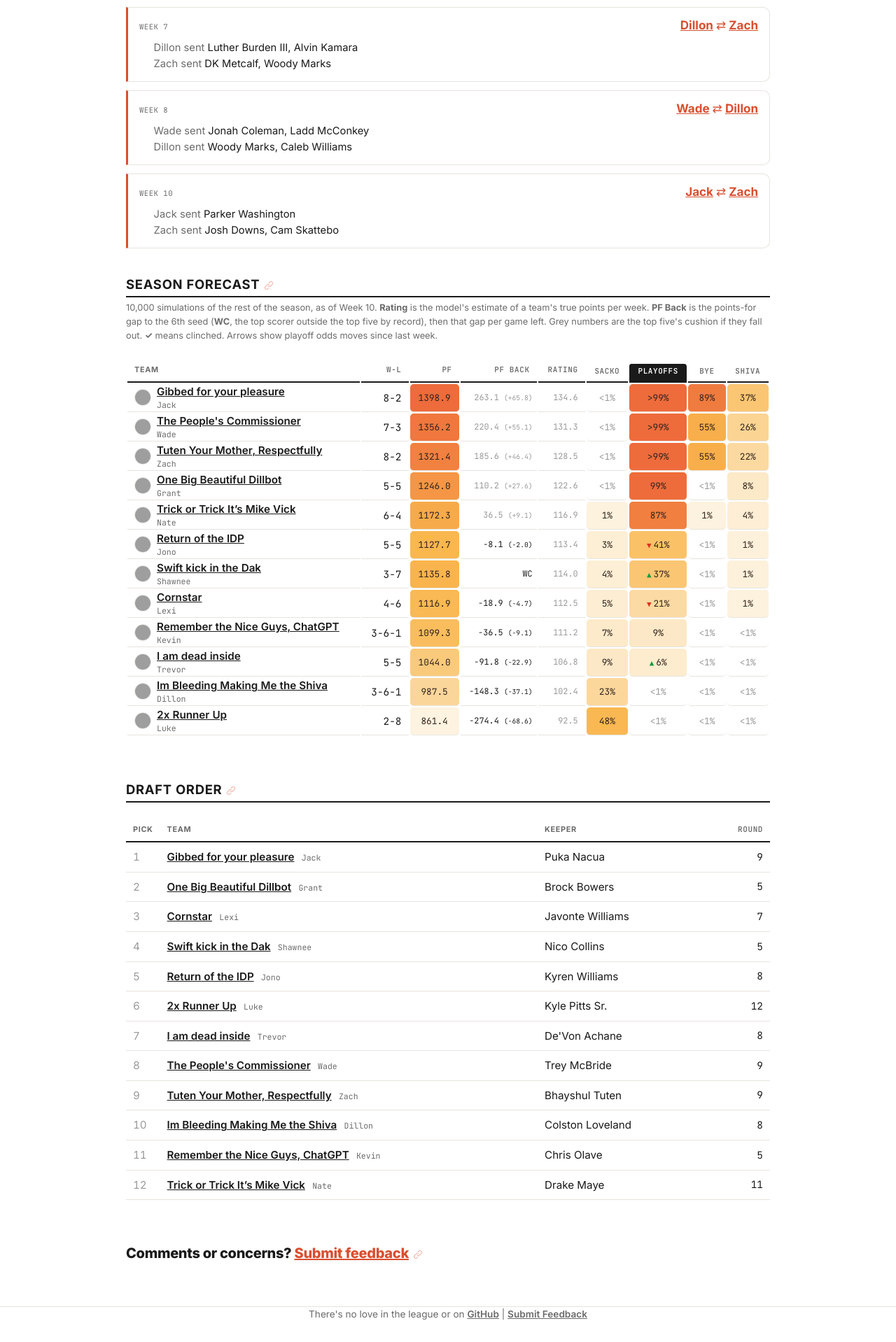
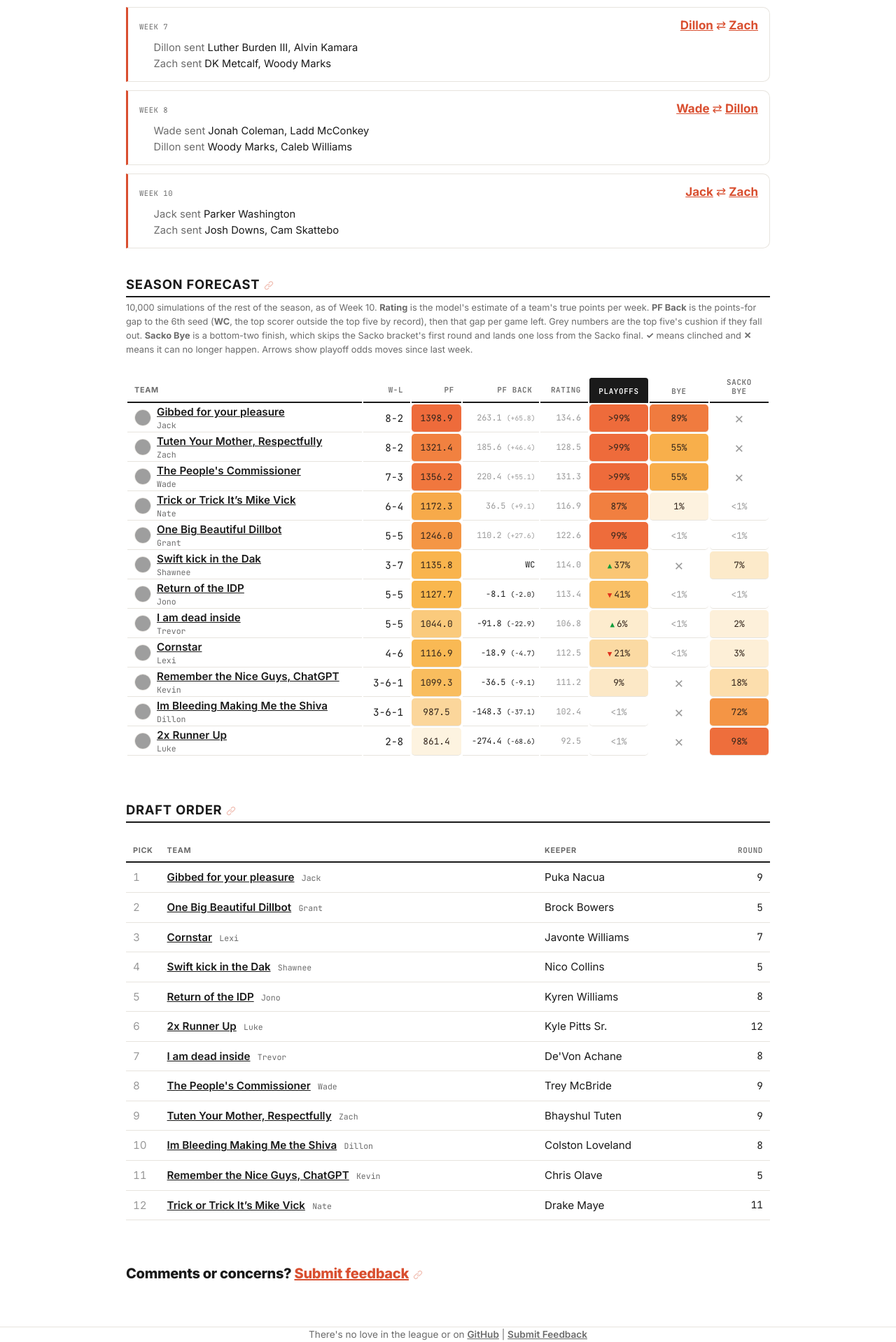
Before and after one commit to dillondrenzek/no-love-in-the-league, a Jekyll site: the page built from docs/seasons/2026.md, in a window 1280 px wide. Shown: the part 1829-3747 px from the top of the page at 70% size. Built offline with Jekyll 4.4.1, drawn with Linux system fonts in a browser that asks for light colours; before the commit the page ends 3718 px from its top, so only the background shows below that; grey boxes are pictures that could not be loaded.

Commit message:
edit to the forecast

```diff
--- a/docs/_data/odds.yml
+++ b/docs/_data/odds.yml
@@ -12,10 +12,12 @@
     rating: 134.6
     proj_wins: 11.1
     cells:
-      sacko:
-        text: <1%
+      sacko_bye:
+        text: ✕
+        title: Can't finish in the bottom two
         color: '#ffffff'
         dim: true
+        eliminated: true
       playoffs:
         text: '>99%'
         color: '#ee6b3b'
@@ -24,10 +26,6 @@
       bye:
         text: 89%
         color: '#f07b3f'
-        dim: false
-      shiva:
-        text: 37%
-        color: '#fac674'
         dim: false
     wc_gap:
       text: 263.1 (+65.8)
@@ -38,6 +36,40 @@
       dim: true
       gap: -65.8
       pf_gap: -263.1
+  - fid: zachzoske
+    team: Tuten Your Mother, Respectfully
+    owner: Zach
+    logo: https://www.thedrawplay.com/wp-content/uploads/2021/08/Dolphins-3.png
+    record: 8-2
+    pf: '1321.4'
+    pf_color: '#f18140'
+    rating: 128.5
+    proj_wins: 10.5
+    cells:
+      sacko_bye:
+        text: ✕
+        title: Can't finish in the bottom two
+        color: '#ffffff'
+        dim: true
+        eliminated: true
+      playoffs:
+        text: '>99%'
+        color: '#ee6b3b'
+        dim: false
+        trend: null
+      bye:
+        text: 55%
+        color: '#f8af4b'
+        dim: false
+    wc_gap:
+      text: 185.6 (+46.4)
+      total: '185.6'
+      ppg: (+46.4)
+      title: 'Top five by record. If it drops out: 185.6 PF ahead of the 6th seed
+        with 4 games left'
+      dim: true
+      gap: -46.4
+      pf_gap: -185.6
   - fid: sturmanator15
     team: The People's Commissioner
     owner: Wade
@@ -48,10 +80,12 @@
     rating: 131.3
     proj_wins: 10.1
     cells:
-      sacko:
-        text: <1%
+      sacko_bye:
+        text: ✕
+        title: Can't finish in the bottom two
         color: '#ffffff'
         dim: true
+        eliminated: true
       playoffs:
         text: '>99%'
         color: '#ee6b3b'
@@ -60,10 +94,6 @@
       bye:
         text: 55%
         color: '#f8ae4b'
-        dim: false
-      shiva:
-        text: 26%
-        color: '#fbd494'
         dim: false
     wc_gap:
       text: 220.4 (+55.1)
@@ -74,42 +104,38 @@
       dim: true
       gap: -55.1
       pf_gap: -220.4
-  - fid: zachzoske
-    team: Tuten Your Mother, Respectfully
-    owner: Zach
-    logo: https://www.thedrawplay.com/wp-content/uploads/2021/08/Dolphins-3.png
-    record: 8-2
-    pf: '1321.4'
-    pf_color: '#f18140'
-    rating: 128.5
-    proj_wins: 10.5
+  - fid: whowonthelastsuperbowl
+    team: Trick or Trick It’s Mike Vick
+    owner: Nate
+    logo: http://orig09.deviantart.net/9f0a/f/2009/034/b/b/michael_vick__pokemon_trainer_by_o12t14a86.jpg
+    record: 6-4
+    pf: '1172.3'
+    pf_color: '#f7aa4a'
+    rating: 116.9
+    proj_wins: 8.0
     cells:
-      sacko:
+      sacko_bye:
         text: <1%
         color: '#ffffff'
         dim: true
       playoffs:
-        text: '>99%'
-        color: '#ee6b3b'
+        text: 87%
+        color: '#f17f40'
         dim: false
         trend: null
       bye:
-        text: 55%
-        color: '#f8af4b'
-        dim: false
-      shiva:
-        text: 22%
-        color: '#fbd9a0'
+        text: 1%
+        color: '#fdf2df'
         dim: false
     wc_gap:
-      text: 185.6 (+46.4)
-      total: '185.6'
-      ppg: (+46.4)
-      title: 'Top five by record. If it drops out: 185.6 PF ahead of the 6th seed
-        with 4 games left'
+      text: 36.5 (+9.1)
+      total: '36.5'
+      ppg: (+9.1)
+      title: 'Top five by record. If it drops out: 36.5 PF ahead of the 6th seed with
+        4 games left'
       dim: true
-      gap: -46.4
-      pf_gap: -185.6
+      gap: -9.1
+      pf_gap: -36.5
   - fid: gganoom
     team: One Big Beautiful Dillbot
     owner: Grant
@@ -120,7 +146,7 @@
     rating: 122.6
     proj_wins: 7.7
     cells:
-      sacko:
+      sacko_bye:
         text: <1%
         color: '#ffffff'
         dim: true
@@ -133,10 +159,6 @@
         text: <1%
         color: '#ffffff'
         dim: true
-      shiva:
-        text: 8%
-        color: '#fce9c8'
-        dim: false
     wc_gap:
       text: 110.2 (+27.6)
       total: '110.2'
@@ -146,42 +168,39 @@
       dim: true
       gap: -27.6
       pf_gap: -110.2
-  - fid: whowonthelastsuperbowl
-    team: Trick or Trick It’s Mike Vick
-    owner: Nate
-    logo: http://orig09.deviantart.net/9f0a/f/2009/034/b/b/michael_vick__pokemon_trainer_by_o12t14a86.jpg
-    record: 6-4
-    pf: '1172.3'
-    pf_color: '#f7aa4a'
-    rating: 116.9
-    proj_wins: 8.0
+  - fid: shawne2520997
+    team: Swift kick in the Dak
+    owner: Shawnee
+    logo: https://g.espncdn.com/lm-static/logo-packs/ffl/Talent-ChipWass/talent-russini_2.svg
+    record: 3-7
+    pf: '1135.8'
+    pf_color: '#f9b44d'
+    rating: 114.0
+    proj_wins: 5.1
     cells:
-      sacko:
-        text: 1%
-        color: '#fdf2de'
+      sacko_bye:
+        text: 7%
+        color: '#fceaca'
         dim: false
       playoffs:
-        text: 87%
-        color: '#f17f40'
+        text: 37%
+        color: '#fac674'
         dim: false
-        trend: null
+        trend:
+          dir: up
+          text: ▲33
       bye:
-        text: 1%
-        color: '#fdf2df'
-        dim: false
-      shiva:
-        text: 4%
-        color: '#fdeed5'
-        dim: false
+        text: ✕
+        title: Can't finish in the top two
+        color: '#ffffff'
+        dim: true
+        eliminated: true
     wc_gap:
-      text: 36.5 (+9.1)
-      total: '36.5'
-      ppg: (+9.1)
-      title: 'Top five by record. If it drops out: 36.5 PF ahead of the 6th seed with
-        4 games left'
-      dim: true
-      gap: -9.1
-      pf_gap: -36.5
+      text: WC
+      title: Holds the 6th seed (the points wildcard)
+      dim: false
+      gap: null
+      holder: true
   - fid: schirmerj
     team: Return of the IDP
     owner: Jono
@@ -192,10 +211,10 @@
     rating: 113.4
     proj_wins: 6.9
     cells:
-      sacko:
-        text: 3%
-        color: '#fdefd6'
-        dim: false
+      sacko_bye:
+        text: <1%
+        color: '#ffffff'
+        dim: true
       playoffs:
         text: 41%
         color: '#fac167'
@@ -207,10 +226,6 @@
         text: <1%
         color: '#ffffff'
         dim: true
-      shiva:
-        text: 1%
-        color: '#fdf1dc'
-        dim: false
     wc_gap:
       text: −8.1 (−2.0)
       total: −8.1
@@ -219,40 +234,39 @@
       dim: false
       gap: 2.0
       pf_gap: 8.1
-  - fid: shawne2520997
-    team: Swift kick in the Dak
-    owner: Shawnee
-    logo: https://g.espncdn.com/lm-static/logo-packs/ffl/Talent-ChipWass/talent-russini_2.svg
-    record: 3-7
-    pf: '1135.8'
-    pf_color: '#f9b44d'
-    rating: 114.0
-    proj_wins: 5.1
+  - fid: purpsworth
+    team: I am dead inside
+    owner: Trevor
+    logo: https://i.pinimg.com/564x/0b/e6/03/0be603a7f804d6d4b34b6f09510859ce.jpg
+    record: 5-5
+    pf: '1044.0'
+    pf_color: '#faca7c'
+    rating: 106.8
+    proj_wins: 6.2
     cells:
-      sacko:
-        text: 4%
-        color: '#fdefd5'
+      sacko_bye:
+        text: 2%
+        color: '#fdf0da'
         dim: false
       playoffs:
-        text: 37%
-        color: '#fac674'
+        text: 6%
+        color: '#fdecce'
         dim: false
         trend:
           dir: up
-          text: ▲33
+          text: ▲3
       bye:
         text: <1%
         color: '#ffffff'
         dim: true
-      shiva:
-        text: 1%
-        color: '#fdf1dc'
-        dim: false
     wc_gap:
-      text: WC
-      title: Holds the 6th seed (the points wildcard)
+      text: −91.8 (−22.9)
+      total: −91.8
+      ppg: (−22.9)
+      title: 91.8 PF behind the 6th seed with 4 games left
       dim: false
-      gap: null
+      gap: 22.9
+      pf_gap: 91.8
   - fid: alexandra
     team: Cornstar
     owner: Lexi
@@ -263,9 +277,9 @@
     rating: 112.5
     proj_wins: 5.7
     cells:
-      sacko:
-        text: 5%
-        color: '#fdedd2'
+      sacko_bye:
+        text: 3%
+        color: '#fdefd7'
         dim: false
       playoffs:
         text: 21%
@@ -278,10 +292,6 @@
         text: <1%
         color: '#ffffff'
         dim: true
-      shiva:
-        text: 1%
-        color: '#fdf2de'
-        dim: false
     wc_gap:
       text: −18.9 (−4.7)
       total: −18.9
@@ -300,9 +310,9 @@
     rating: 111.2
     proj_wins: 4.7
     cells:
-      sacko:
-        text: 7%
-        color: '#fceaca'
+      sacko_bye:
+        text: 18%
+        color: '#fcdead'
         dim: false
       playoffs:
         text: 9%
@@ -310,13 +320,11 @@
         dim: false
         trend: null
       bye:
-        text: <1%
+        text: ✕
+        title: Can't finish in the top two
         color: '#ffffff'
         dim: true
-      shiva:
-        text: <1%
-        color: '#ffffff'
-        dim: true
+        eliminated: true
     wc_gap:
       text: −36.5 (−9.1)
       total: −36.5
@@ -325,43 +333,6 @@
       dim: false
       gap: 9.1
       pf_gap: 36.5
-  - fid: purpsworth
-    team: I am dead inside
-    owner: Trevor
-    logo: https://i.pinimg.com/564x/0b/e6/03/0be603a7f804d6d4b34b6f09510859ce.jpg
-    record: 5-5
-    pf: '1044.0'
-    pf_color: '#faca7c'
-    rating: 106.8
-    proj_wins: 6.2
-    cells:
-      sacko:
-        text: 9%
-        color: '#fce8c6'
-        dim: false
-      playoffs:
-        text: 6%
-        color: '#fdecce'
-        dim: false
-        trend:
-          dir: up
-          text: ▲3
-      bye:
-        text: <1%
-        color: '#ffffff'
-        dim: true
-      shiva:
-        text: <1%
-        color: '#ffffff'
-        dim: true
-    wc_gap:
-      text: −91.8 (−22.9)
-      total: −91.8
-      ppg: (−22.9)
-      title: 91.8 PF behind the 6th seed with 4 games left
-      dim: false
-      gap: 22.9
-      pf_gap: 91.8
   - fid: theoceanpulse
     team: Im Bleeding Making Me the Shiva
     owner: Dillon
@@ -372,9 +343,9 @@
     rating: 102.4
     proj_wins: 4.2
     cells:
-      sacko:
-        text: 23%
-        color: '#fbd79c'
+      sacko_bye:
+        text: 72%
+        color: '#f49545'
         dim: false
       playoffs:
         text: <1%
@@ -382,13 +353,11 @@
         dim: true
         trend: null
       bye:
-        text: <1%
+        text: ✕
+        title: Can't finish in the top two
         color: '#ffffff'
         dim: true
-      shiva:
-        text: <1%
-        color: '#ffffff'
-        dim: true
+        eliminated: true
     wc_gap:
       text: −148.3 (−37.1)
       total: −148.3
@@ -407,9 +376,9 @@
     rating: 92.5
     proj_wins: 2.7
     cells:
-      sacko:
-        text: 48%
-        color: '#f9b852'
+      sacko_bye:
+        text: 98%
+        color: '#ee6e3c'
         dim: false
       playoffs:
         text: <1%
@@ -417,13 +386,11 @@
         dim: true
         trend: null
       bye:
-        text: <1%
+        text: ✕
+        title: Can't finish in the top two
         color: '#ffffff'
         dim: true
-      shiva:
-        text: <1%
-        color: '#ffffff'
-        dim: true
+        eliminated: true
     wc_gap:
       text: −274.4 (−68.6)
       total: −274.4
--- a/docs/_includes/sections/season/forecast.html
+++ b/docs/_includes/sections/season/forecast.html
@@ -9,10 +9,17 @@ precomputed. Params: f (a site.data.odds record, or the same shape); title
 {%- endcomment -%}
 {%- assign f = include.f -%}
 {%- assign show_gap = f.rows.first.wc_gap -%}
-{%- assign outcomes = "sacko,playoffs,bye,shiva" | split: "," -%}
+{%- comment -%} Snapshots frozen before the Sacko Bye column existed (the Halfway
+page) don't carry it, so they show just Playoffs and Bye. {%- endcomment -%}
+{%- assign show_sacko_bye = f.rows.first.cells.sacko_bye -%}
+{%- if show_sacko_bye -%}
+{%- assign outcomes = "playoffs,bye,sacko_bye" | split: "," -%}
+{%- else -%}
+{%- assign outcomes = "playoffs,bye" | split: "," -%}
+{%- endif -%}
 <section class="season-section" id="forecast">
 <h2>{{ include.title | default: "Season Forecast" }}</h2>
-<p class="forecast__note">{{ f.sims | divided_by: 1000 }},000 simulations of the rest of the season, as of Week {{ f.as_of_week }}. <strong>Rating</strong> is the model's estimate of a team's true points per week. {% if show_gap %}<strong>PF Back</strong> is the points-for gap to the 6th seed (<strong>WC</strong>, the top scorer outside the top five by record), then that gap per game left. Grey numbers are the top five's cushion if they fall out. {% endif %}<strong>✓</strong> means clinched. Arrows show playoff odds moves since {% if include.frozen %}the week before{% else %}last week{% endif %}.{% if include.frozen %} Frozen as it stood at the time.{% endif %}</p>
+<p class="forecast__note">{{ f.sims | divided_by: 1000 }},000 simulations of the rest of the season, as of Week {{ f.as_of_week }}. <strong>Rating</strong> is the model's estimate of a team's true points per week. {% if show_gap %}<strong>PF Back</strong> is the points-for gap to the 6th seed (<strong>WC</strong>, the top scorer outside the top five by record), then that gap per game left. Grey numbers are the top five's cushion if they fall out. {% endif %}{% if show_sacko_bye %}<strong>Sacko Bye</strong> is a bottom-two finish, which skips the Sacko bracket's first round and lands one loss from the Sacko final. {% endif %}<strong>✓</strong> means clinched and <strong>✕</strong> means it can no longer happen. Arrows show playoff odds moves since {% if include.frozen %}the week before{% else %}last week{% endif %}.{% if include.frozen %} Frozen as it stood at the time.{% endif %}</p>
 <div class="table-scroll">
 <table class="forecast">
   <thead>
@@ -24,10 +31,11 @@ precomputed. Params: f (a site.data.odds record, or the same shape); title
       <th class="num forecast__gap-head" title="Points-for behind (or ahead of) the 6th seed, then the extra points per remaining game needed to pass it">PF Back</th>
       {%- endif %}
       <th class="num forecast__aux" title="The model's estimate of the team's true points per week">Rating</th>
-      <th class="num forecast__p">Sacko</th>
       <th class="num forecast__p forecast__split  forecast__key">Playoffs</th>
       <th class="num forecast__p" title="A top-2 regular-season seed, which skips the first playoff round">Bye</th>
-      <th class="num forecast__p">Shiva</th>
+      {%- if show_sacko_bye %}
+      <th class="num forecast__p" title="A bottom-two regular-season finish (11th or 12th), which skips the first round of the Sacko bracket, one loss from the Sacko final">Sacko Bye</th>
+      {%- endif %}
     </tr>
   </thead>
   <tbody>
@@ -47,7 +55,7 @@ precomputed. Params: f (a site.data.odds record, or the same shape); title
       <td class="num forecast__aux forecast__minor">{{ r.rating }}</td>
       {%- for o in outcomes %}
       {%- assign c = r.cells[o] %}
-      <td class="num forecast__cell{% if o == 'playoffs' %} forecast__split{% endif %}{% if c.dim %} forecast__cell--dim{% endif %}" style="background: {{ c.color }}">{% if c.trend %}<span class="forecast__trend forecast__trend--{{ c.trend.dir }}" title="{{ c.trend.text | slice: 1, 9 }} pts since last week">{% if c.trend.dir == "up" %}▲{% else %}▼{% endif %}</span>{% endif %}{% if c.title %}<span title="{{ c.title }}">{{ c.text }}</span>{% else %}{{ c.text }}{% endif %}</td>
+      <td class="num forecast__cell{% if o == 'playoffs' %} forecast__split{% endif %}{% if c.dim %} forecast__cell--dim{% endif %}{% if c.clinched or c.eliminated %} forecast__cell--settled{% endif %}" style="background: {{ c.color }}">{% if c.trend %}<span class="forecast__trend forecast__trend--{{ c.trend.dir }}" title="{{ c.trend.text | slice: 1, 9 }} pts since last week">{% if c.trend.dir == "up" %}▲{% else %}▼{% endif %}</span>{% endif %}{% if c.title %}<span{% if c.eliminated %} class="forecast__x"{% endif %} title="{{ c.title }}">{{ c.text }}</span>{% else %}{{ c.text }}{% endif %}</td>
       {%- endfor %}
     </tr>
     {%- endfor %}
--- a/docs/assets/main.scss
+++ b/docs/assets/main.scss
@@ -315,7 +315,7 @@ td.tile-cell > span {
   text-align: center;
   border-bottom: 1px solid var(--rule) !important;
 }
-.forecast th.forecast__p { text-align: center; white-space: normal; min-width: 4.6em; line-height: 1.2; }
+.forecast th.forecast__p { text-align: center; white-space: normal; min-width: 4.6em; width: 5.25rem; line-height: 1.2; }  // odds columns share one width
 .forecast th.forecast__key { background: var(--rule-strong); color: #fff; border-radius: 4px 4px 0 0; }
 // PF uses the same full-cell tile as the probabilities, on its own
 // lowest-to-highest scale (as in the standings table).
@@ -329,6 +329,10 @@ td.tile-cell > span {
 }
 // '<1%' odds (white fill, set in Python): dimmed text so long shots fade back.
 .forecast td.forecast__cell--dim { color: var(--faint); }
+// The ✕ glyph draws small for its size; scale it to sit just under the digits.
+.forecast__x { font-size: 1.6em; line-height: 1; }
+// A settled cell (✓ clinched, ✕ out of reach) drops the row rule.
+.forecast td.forecast__cell--settled { border-bottom: none; }
 // Rule between the Sacko side and the Shiva side, in the header only.
 .forecast th.forecast__split { box-shadow: inset 2px 0 0 var(--rule-strong); }
 // Playoff-odds trend arrows vs last week's forecast: bright and bold.
@@ -362,7 +366,7 @@ td.tile-cell > span {
   .forecast thead th { letter-spacing: 0; }
   .forecast .team-cell { white-space: nowrap; padding-left: 0; }
   .forecast .team-cell .team-logo { display: none; }
-  .forecast th.forecast__p { min-width: 0; font-size: 0.56rem; padding: 0 2px 6px; }
+  .forecast th.forecast__p { min-width: 0; width: 3.3rem; font-size: 0.56rem; padding: 0 2px 6px; }
   .forecast td.forecast__cell { font-size: 0.72rem; padding: 0 2px; }
   .forecast td.forecast__cell .forecast__trend { margin-right: 1px; font-size: 0.58rem; }
   .forecast__group { font-size: 0.56rem !important; }
```
Also changed, not shown: 2 other files.
